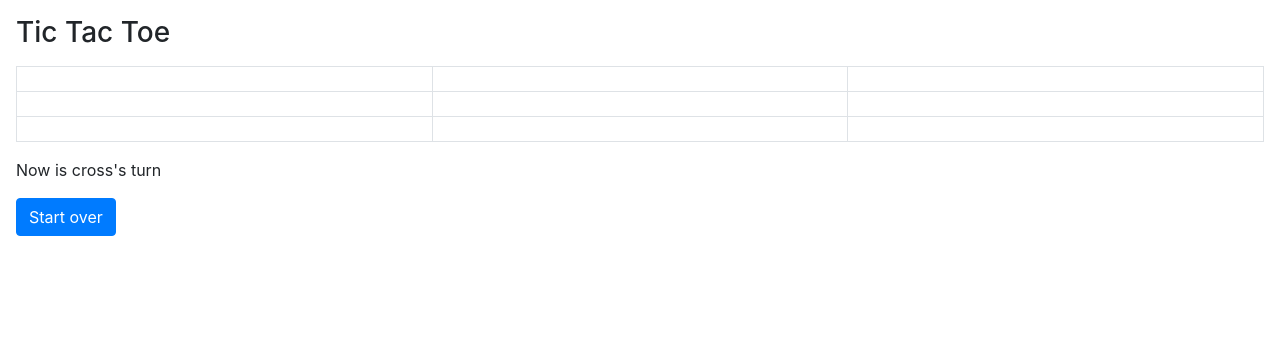
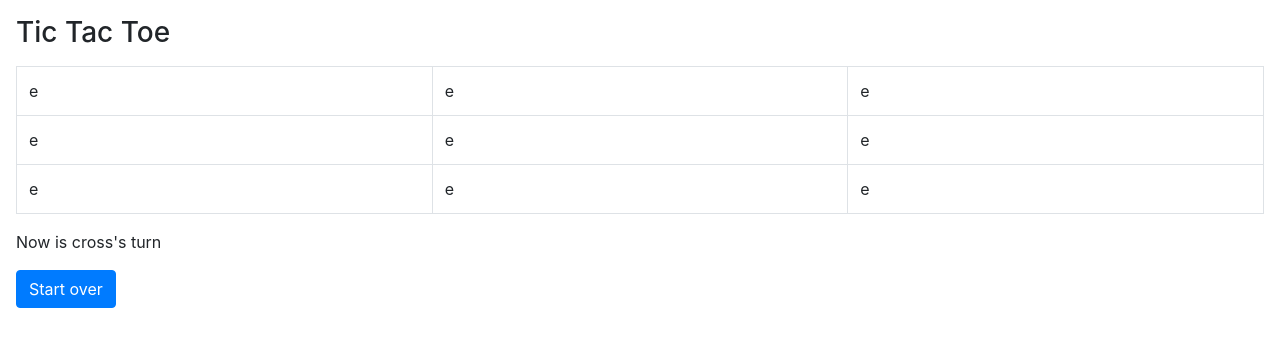
Before and after one commit to fortymorgan/reactTicTacToe, a React app: page / in a window 1280 px wide. Shown: the top 346 px of the page. Built offline with nearby package versions, Linux system fonts and the light colour scheme.

Commit message:
Add "empty" cells

```diff
--- a/src/components/Table.jsx
+++ b/src/components/Table.jsx
@@ -4,7 +4,7 @@ const Row = (props) => {
   const { data, onTurn } = props;
 
   const signs = {
-    none: '',
+    none: 'e',
     cross: 'x',
     ring: 'o',
   }
@@ -12,7 +12,7 @@ const Row = (props) => {
   return (
     <tr>
       {data.map(({ id, value }) => value !== 'none' ? <td key={id}>{signs[value]}</td> :
-        <td key={id} onClick={onTurn(id)}>{signs[value]}</td>)}
+        <td key={id} className="empty" onClick={onTurn(id)}>{signs[value]}</td>)}
     </tr>
   )
 }
```
